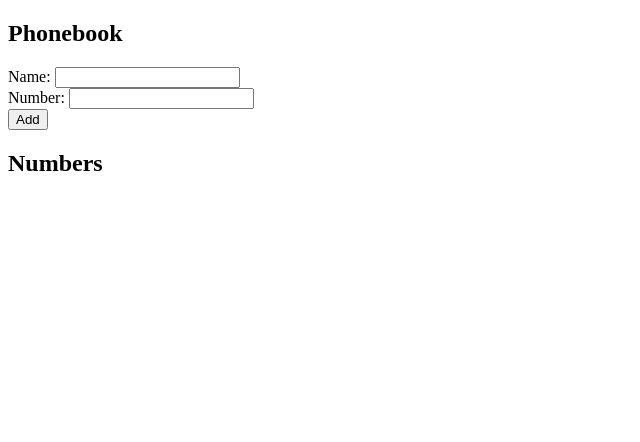
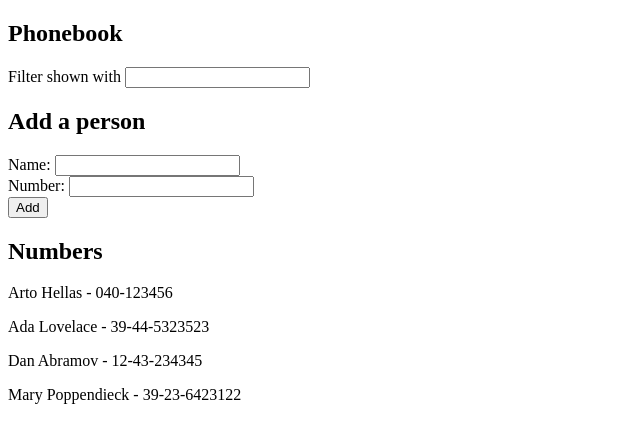
Before and after one commit to bazifabdullah/fullStackOpen, a React (Vite) app in the folder part2/phonebook/: page / in a window 1280 px wide. Shown: the top 442 px of the page, without its empty margins (0-640 px from the left). Built offline with nearby package versions, Linux system fonts and the light colour scheme.

Commit message:
Complete exercise 9 of part2

```diff
--- a/part2/phonebook/src/App.jsx
+++ b/part2/phonebook/src/App.jsx
@@ -2,9 +2,15 @@ import { useState } from 'react'
 import Contact from './components/Contact'
 
 const App = () => {
-  const [persons, setPersons] = useState([])
+  const [persons, setPersons] = useState([
+    { name: 'Arto Hellas', number: '040-123456', id: 1 },
+    { name: 'Ada Lovelace', number: '39-44-5323523', id: 2 },
+    { name: 'Dan Abramov', number: '12-43-234345', id: 3 },
+    { name: 'Mary Poppendieck', number: '39-23-6423122', id: 4 }
+  ])
   const [newName, setNewName] = useState('')
   const [newNumber, setNewNumber] = useState('')
+  const [filteredContact, setFilteredContact] = useState('')
 
   const addPerson = (event) => {
     event.preventDefault()
@@ -34,9 +40,24 @@ const App = () => {
     setNewNumber(event.target.value)
   }
 
+  const handleSearchFilter = (event) => {
+    setFilteredContact(event.target.value)
+  }
+
+  const filteredPersons = persons.filter(person =>
+    person.name.toLowerCase().includes(filteredContact.toLowerCase())
+  )
+
   return (
     <div>
       <h2>Phonebook</h2>
+      <div>
+        Filter shown with <input
+          value={filteredContact} onChange={handleSearchFilter}
+        />
+      </div>
+
+      <h2>Add a person</h2>
       <form onSubmit={addPerson}>
         <div>
           Name: <input
@@ -56,7 +77,7 @@ const App = () => {
       </form>
       <h2>Numbers</h2>
       <div>
-        {persons.map((person, key) =>
+        {filteredPersons.map((person, key) =>
           <Contact key={person.id} name={person.name} number={person.number}/>
         )}
       </div>
```
